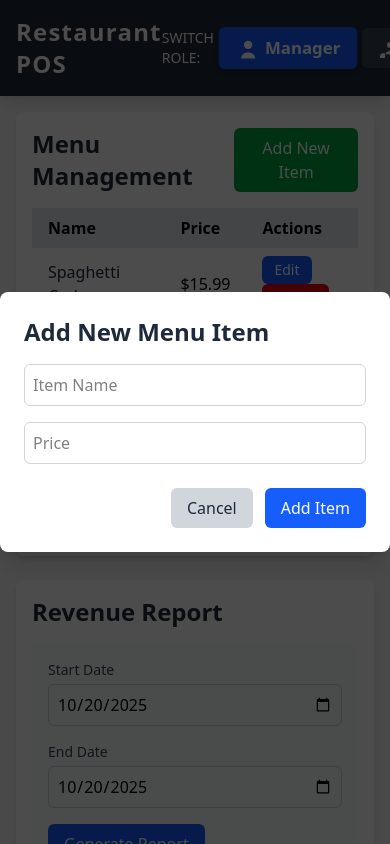
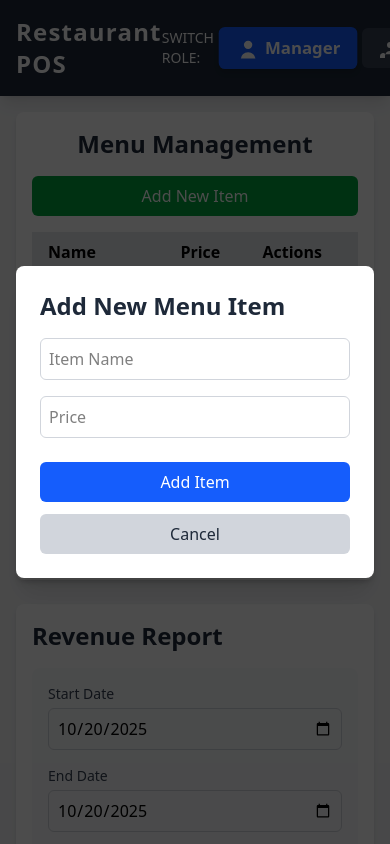
Before and after one commit to Ryan-100/SEN201_Restaurant_Management_System, a React (Vite) app: page /manager in a window 390 px wide. Both pictures are taken after a click on the button "Add New Item". Shown: the top 844 px of the page. Built offline with nearby package versions, Linux system fonts and the light colour scheme.

Commit message:
Fix : window responsive

```diff
--- a/src/components/pages/manager/MenuManager.jsx
+++ b/src/components/pages/manager/MenuManager.jsx
@@ -89,9 +89,9 @@ const MenuManager = () => {
   // --- COMPONENT RENDER ---
   return (
     <div className="p-4 bg-white rounded-lg shadow-md">
-      <div className="flex justify-between items-center mb-4">
+      <div className="flex flex-col sm:flex-row justify-between items-center gap-4 mb-4">
         <h1 className="text-2xl font-bold text-gray-800">Menu Management</h1>
-        <button onClick={handleShowAddModal} className="px-4 py-2 bg-green-600 text-white rounded-md hover:bg-green-700">
+        <button onClick={handleShowAddModal} className="w-full sm:w-auto px-4 py-2 bg-green-600 text-white rounded-md hover:bg-green-700">
           Add New Item
         </button>
       </div>
@@ -117,10 +117,10 @@ const MenuManager = () => {
                   <td className="py-2 px-4">{item.category}</td>
                   <td className="py-2 px-4">${item.price.toFixed(2)}</td>
                   <td className="py-2 px-4 space-x-2">
-                    <button onClick={() => handleShowEditModal(item)} className="text-blue-500 hover:underline">
+                    <button onClick={() => handleShowEditModal(item)} className="px-3 py-1 text-sm text-white bg-blue-600 rounded-md hover:bg-blue-700">
                       Edit
                     </button>
-                    <button onClick={() => handleDeleteItem(item.id, item.name)} className="text-red-500 hover:underline">
+                    <button onClick={() => handleDeleteItem(item.id, item.name)} className="px-3 py-1 text-sm text-white bg-red-600 rounded-md hover:bg-red-700">
                       Delete
                     </button>
                   </td>
--- a/src/components/pages/manager/index.jsx
+++ b/src/components/pages/manager/index.jsx
@@ -95,9 +95,9 @@ const ManagerView = () => {
     <div className="space-y-6">
       {/* Menu Management Section */}
       <div className="p-4 bg-white rounded-lg shadow-md">
-        <div className="flex justify-between items-center mb-4">
+        <div className="flex flex-col sm:flex-row justify-between items-center gap-4 mb-4">
           <h1 className="text-2xl font-bold text-gray-800">Menu Management</h1>
-          <button onClick={handleShowAddModal} className="px-4 py-2 bg-green-600 text-white rounded-md hover:bg-green-700">
+          <button onClick={handleShowAddModal} className="w-full sm:w-auto px-4 py-2 bg-green-600 text-white rounded-md hover:bg-green-700">
             Add New Item
           </button>
         </div>
@@ -157,7 +157,7 @@ const ManagerView = () => {
               className="mt-1 block w-full p-2 border border-gray-300 rounded-md"
             />
           </div>
-          <div className="self-end">
+          <div className="w-full sm:w-auto self-end">
             <button onClick={handleGenerateReport} className="px-4 py-2 bg-blue-600 text-white rounded-md hover:bg-blue-700">
               Generate Report
             </button>
--- a/src/components/ui/MenuForm.jsx
+++ b/src/components/ui/MenuForm.jsx
@@ -59,11 +59,11 @@ const MenuForm = ({ onSubmit, onClose, itemToEdit = null }) => {
         required
       />
 
-      <div className="flex justify-end space-x-3 pt-2">
-        <button type="button" onClick={onClose} className="px-4 py-2 bg-gray-300 text-gray-800 rounded-md hover:bg-gray-400">
+      <div className="flex flex-col-reverse sm:flex-row sm:justify-end gap-3 pt-2">
+        <button type="button" onClick={onClose} className="w-full sm:w-auto px-4 py-2 bg-gray-300 text-gray-800 rounded-md hover:bg-gray-400">
           Cancel
         </button>
-        <button type="submit" className="px-4 py-2 bg-blue-600 text-white rounded-md hover:bg-blue-700">
+        <button type="submit" className="w-full sm:w-auto px-4 py-2 bg-blue-600 text-white rounded-md hover:bg-blue-700">
           {itemToEdit ? 'Save Changes' : 'Add Item'}
         </button>
       </div>
--- a/src/components/ui/ModalManager.jsx
+++ b/src/components/ui/ModalManager.jsx
@@ -17,7 +17,7 @@ const ModalManager = ({ isOpen, onClose, children }) => {
 
   return (
     <div
-      className="fixed inset-0 bg-black/70 flex justify-center items-center z-50"
+      className="fixed inset-0 bg-black/70 flex justify-center items-center z-50 p-4 overflow-y-auto"
       onClick={onClose}
     >
       <div
```
